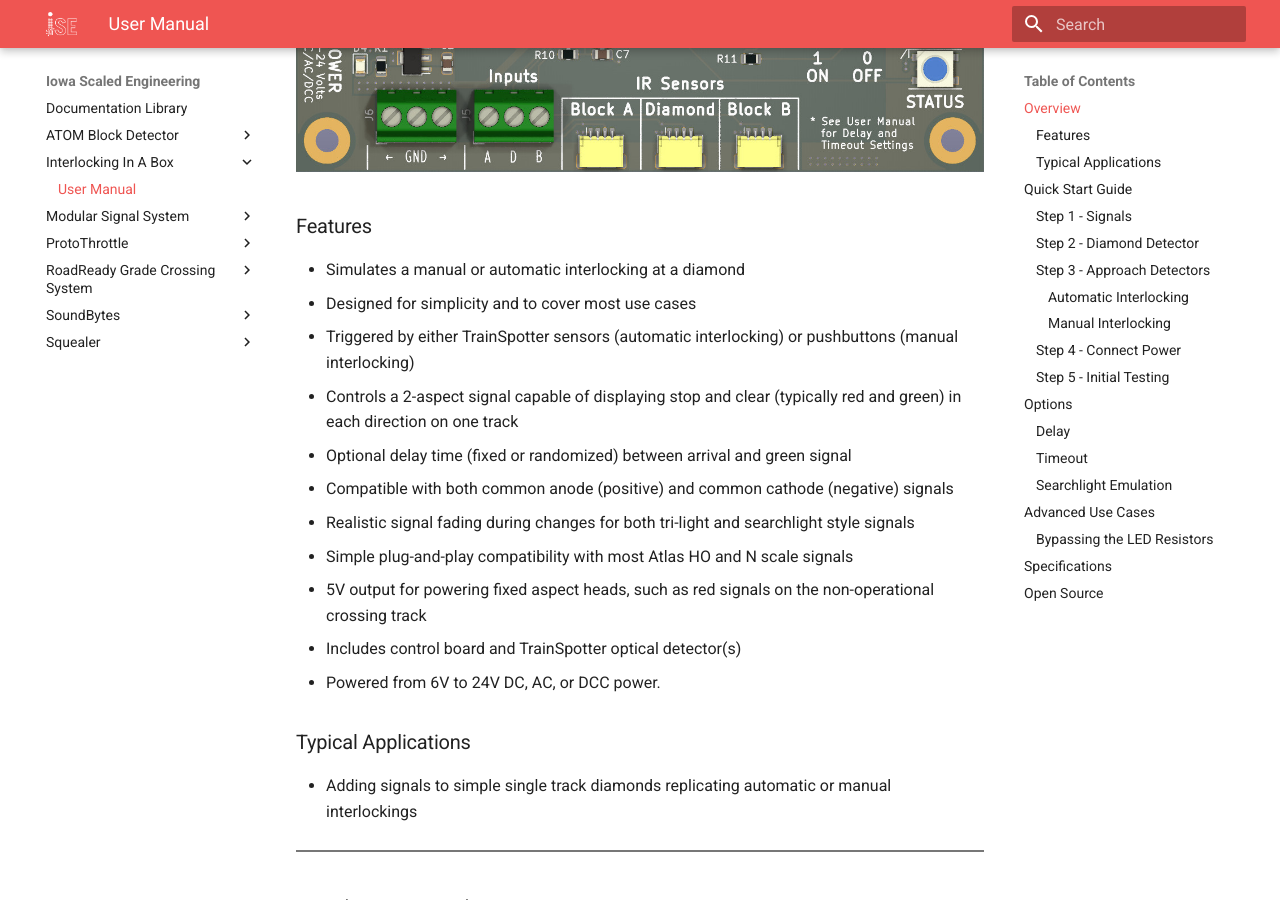
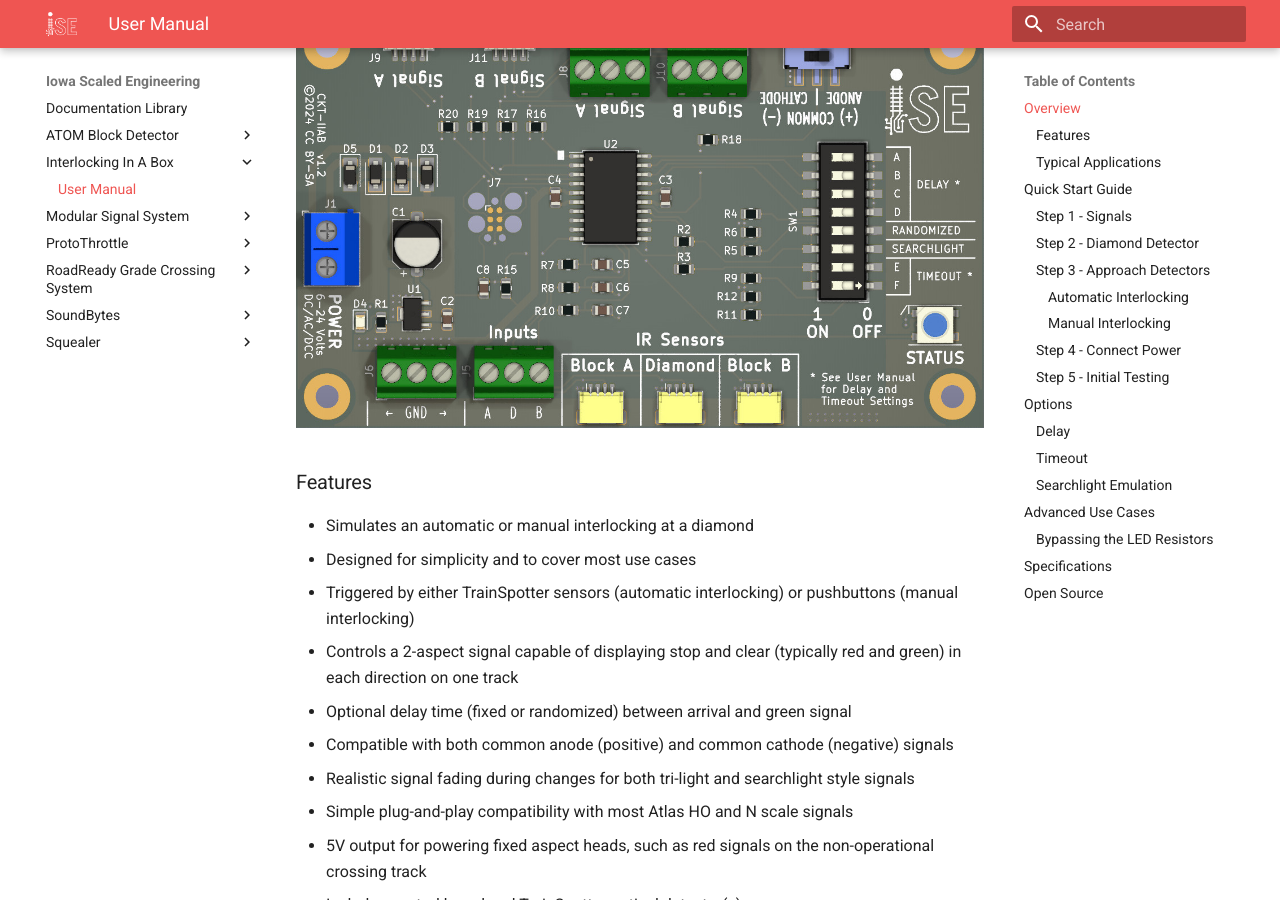
Before and after one commit to IowaScaledEngineering/ise-docs, an MkDocs documentation site: the page built from docs/Interlocking In A Box/manual.md, in a window 1280 px wide and 900 px high, scrolled down 1452 px. Built offline with MkDocs 1.6.1 and Material for MkDocs 9.7.7, drawn with Linux system fonts in a browser that asks for light colours; part of the change alters nothing that is shown; some of the changed text lies outside the part shown.

```diff
--- a/docs/Interlocking In A Box/manual.md
+++ b/docs/Interlocking In A Box/manual.md
@@ -4,7 +4,10 @@ title: User Manual
 # Interlocking In A Box ![](img/simplesig-logo.png){align=right style="height: 75px; margin-top:0px; margin-bottom: 0px"}<br>User Manual
 
 ## Overview
-
+<figure class="inline end" style="width: 400px" markdown>
+![](img/title.jpg)
+<figcaption>An automatic interlocking in Elgin, TX</figcaption>
+</figure>
 The Iowa Scaled Engineering [Interlocking In A Box](https://www.iascaled.com/store/CKT-IIAB)
 is a simple solution for adding automatic or manual interlocking signals
 where one track crosses another at grade (a diamond).  Stand-alone automatic
@@ -50,7 +53,7 @@ diamond, adding some variety to the operations.
 
 ### Features
 
-* Simulates a manual or automatic interlocking at a diamond
+* Simulates an automatic or manual interlocking at a diamond
 * Designed for simplicity and to cover most use cases
 * Triggered by either TrainSpotter sensors (automatic interlocking) or pushbuttons (manual interlocking)
 * Controls a 2-aspect signal capable of displaying stop and clear (typically red and green) in each direction on one track
@@ -277,16 +280,16 @@ depending on whether you want simple or prototypical random delays.
 | ----------- | -------------- | :-: | :-: | :-: | :-: |
 | 10%         | 15 to 30 sec   | OFF | OFF | ON  | OFF |
 | 30%         | 15 to 30 sec   | ON  | OFF | ON  | OFF |
-| 70%         | 15 to 30 sec   | OFF | ON  | ON  | OFF |
+| 75%         | 15 to 30 sec   | OFF | ON  | ON  | OFF |
 | 10%         | 30 to 60 sec   | ON  | ON  | ON  | OFF |
 | 30%         | 30 to 60 sec   | OFF | OFF | OFF | ON  |
-| 70%         | 30 to 60 sec   | ON  | OFF | OFF | ON  |
+| 75%         | 30 to 60 sec   | ON  | OFF | OFF | ON  |
 | 10%         | 60 to 120 sec  | OFF | ON  | OFF | ON  |
 | 30%         | 60 to 120 sec  | ON  | ON  | OFF | ON  |
-| 70%         | 60 to 120 sec  | OFF | OFF | ON  | ON  |
+| 75%         | 60 to 120 sec  | OFF | OFF | ON  | ON  |
 | 10%         | 180 to 300 sec | ON  | OFF | ON  | ON  |
 | 30%         | 180 to 300 sec | OFF | ON  | ON  | ON  |
-| 70%         | 180 to 300 sec | ON  | ON  | ON  | ON  |
+| 75%         | 180 to 300 sec | ON  | ON  | ON  | ON  |
 
 ### Timeout
 
--- a/mkdocs.yml
+++ b/mkdocs.yml
@@ -78,6 +78,7 @@ markdown_extensions:
   - pymdownx.keys
   - pymdownx.mark
   - pymdownx.tilde
+  - md_in_html
 
 extra_css:
   - stylesheets/ise.css
```
Also changed, not shown: docs/Interlocking In A Box/img/title.jpg.
